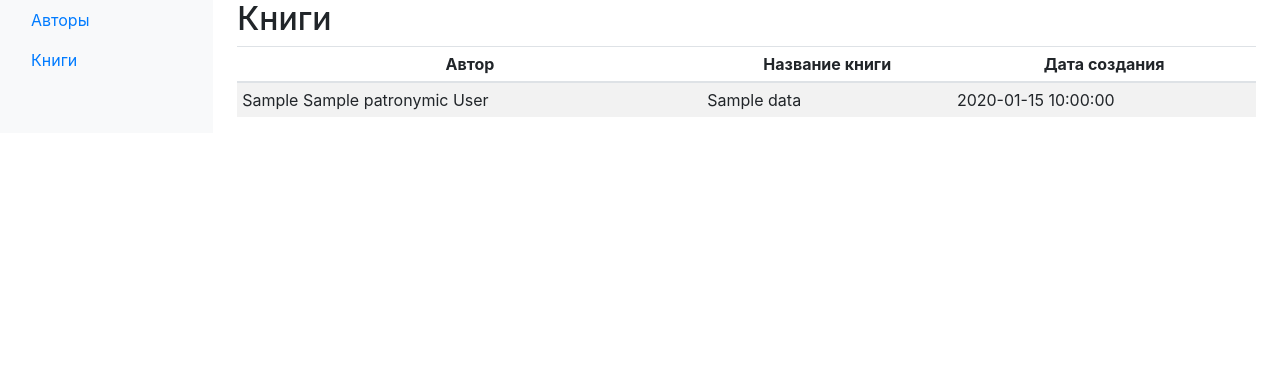
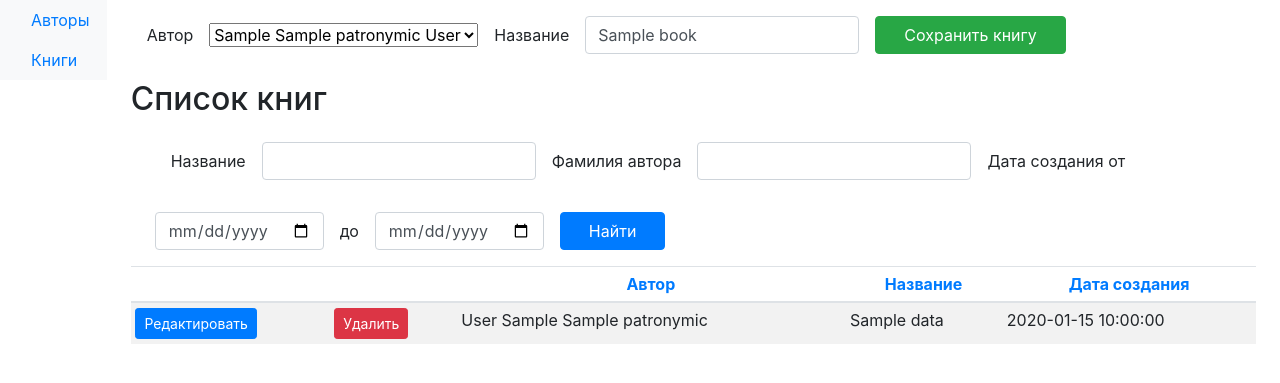
Before and after one commit to ElenaIzotova8/test, a PHP site: template views/admin_b.php in a window 1280 px wide. Shown: the top 383 px of the page. Run offline with PHP 8.4, Linux system fonts and the light colour scheme; the template is opened without the code that fills it: most values are stand-ins (such as "Sample title", 1, 10 or a date in 2020).

Commit message:
CRUD, фильтры и сортировка для книг, дамп БД с данными для теста

```diff
--- a/views/admin_a.php
+++ b/views/admin_a.php
@@ -72,12 +72,12 @@
                 <div>
                     <input type="date" class="form-control" name="date_end" />
                 </div>
-                <div>
-                    <button name="filtr" class="btn btn-primary btn-block  m-3" type="submit">Найти</button>
-                </div>
                 <label class="col-form-label m-3">Количество книг</label>
                 <div>
                     <input type="number" class="form-control" name="count" />
+                </div>
+                <div>
+                    <button name="filtr" class="btn btn-primary btn-block  m-3" type="submit">Найти</button>
                 </div>
             </div>
           </form>
--- a/views/admin_b.php
+++ b/views/admin_b.php
@@ -13,7 +13,7 @@
 
     <div class="container-fluid">
       <div class="row">
-      <nav class="col-md-2 d-none d-md-block bg-light sidebar">
+      <nav class="col-md-1 d-none d-md-block bg-light sidebar">
           <div class="sidebar-sticky">
             <ul class="nav flex-column">
               <li class="nav-item">
@@ -29,21 +29,75 @@
             </ul>
           </div>
         </nav>
-        <main role="main" class="col-10 ml-sm-auto px-4">
-          <h2>Книги</h2>
+        <form method="post" action="?page=b" class="col-11 ml-sm-auto px-4">
+            <div class="form-inline">
+                <label class="col-form-label  m-3">Автор</label>
+                <select name="author_id">
+                <?php foreach($auth_list as $author) {
+                    $sel = ($book['author_id'] == $author['id']) ? 'selected' : '';
+                ?>
+                  <option <?=$sel;?> value="<?=$author['id'];?>"><?=$author['first_name'].' '.(isset($author['patronymic']) && $author['patronymic'] != null ? $author['patronymic'].' ' : '').$author['last_name'];?></option>
+                <?php } ?>
+                </select>
+                <label class="col-form-label m-3">Название</label>
+                <div>
+                    <input type="text" class="form-control" name="name" value="<?=isset($book['name']) ? htmlentities($book['name']) : '';?>" />
+                </div>
+                <div>
+                    <button name="<?=isset($book) ? 'save' : 'add';?>" value="<?=isset($book['id']) ? $book['id'] : '';?>" class="btn btn-success btn-block  m-3" type="submit"><?=isset($book) ? 'Сохранить' : 'Добавить';?> книгу</button>
+                </div>
+            </div>
+        </form>
+        <main role="main" class="col-11 ml-sm-auto px-4">
+          <h2>Список книг</h2>
+          <form method="post" action="?page=b" class="px-4">
+            <div class="form-inline">
+                <label class="col-form-label  m-3">Название</label>
+                <div>
+                    <input type="text" class="form-control" name="name" />
+                </div>
+                <label class="col-form-label m-3">Фамилия автора</label>
+                <div>
+                    <input type="text" class="form-control" name="last_name" />
+                </div>
+                <label class="col-form-label m-3">Дата создания от</label>
+                <div>
+                    <input type="date" class="form-control" name="date_start" />
+                </div>
+                <label class="col-form-label m-3">до</label>
+                <div>
+                    <input type="date" class="form-control" name="date_end" />
+                </div>
+                <div>
+                    <button name="filtr" class="btn btn-primary btn-block  m-3" type="submit">Найти</button>
+                </div>
+            </div>
+          </form>
           <div class="table-responsive">
             <table class="table table-striped table-sm">
               <thead>
                 <tr align="center">
-                  <th>Автор</th>
-                  <th>Название книги</th>
-                  <th>Дата создания</th>
+                  <th class="w1" scope="col"></th>
+                  <th class="w1" scope="col"></th>
+                  <th><a href="?page=b&ord=last_name<?=isset($order) && $desc !=' DESC' ? '&desc=1' : '';?>">Автор</a></th>
+                  <th><a href="?page=b&ord=name<?=isset($order) && $desc !=' DESC' ? '&desc=1' : '';?>">Название</a></th>
+                  <th><a href="?page=b&ord=created<?=isset($order) && $desc !=' DESC' ? '&desc=1' : '';?>">Дата создания</a></th>
                 </tr>
               </thead>
               <tbody>
                     <?php foreach($data as $item): ?>
                         <tr align="left">
-                            <td><?=$item['first_name'].' '.(isset($item['patronymic']) && $item['patronymic'] != null ? $item['patronymic'].' ' : '').$item['last_name'];?></td>
+                            <td class="nowrap">
+                                <a class="btn btn-primary btn-sm" href="?page=b&edit=<?=$item['id'];?>">
+                                Редактировать
+                                </a>
+                            </td>
+                            <td class="nowrap">
+                                <a class="btn btn-danger btn-sm" href="?page=b&del=<?=$item['id'];?>">
+                                Удалить
+                                </a>
+                            </td>
+                            <td><?=$item['last_name'].' '.$item['first_name'].(isset($item['patronymic']) && $item['patronymic'] != null ? ' '.$item['patronymic'] : '');?></td>
                             <td><?=$item['name'];?></td>
                             <td><?=$item['created'];?></td>
                         </tr>
```
Also changed, not shown: controllers/App.php (+36 -2 lines), testdb.sql (+16 -1 lines), README.md (added).
